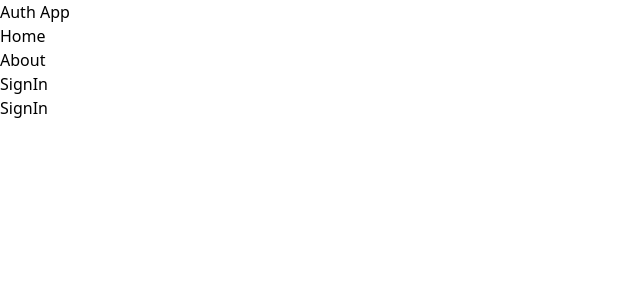
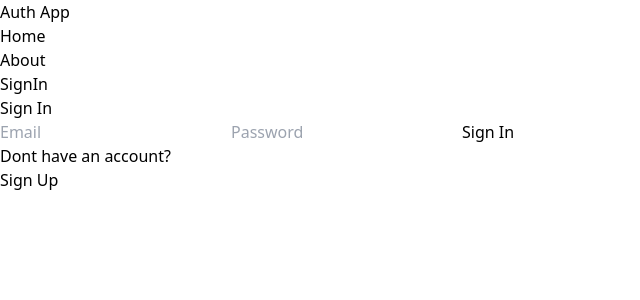
Before and after one commit to xRiiku/MERN-Auth, a React (Vite) app in the folder client/: page /sign-in in a window 1280 px wide. Shown: the top 300 px of the page, without its empty margins (0-640 px from the left). Built offline with nearby package versions, Linux system fonts and the light colour scheme.

Commit message:
complete sign in page functionality

```diff
--- a/client/src/pages/SignIn.jsx
+++ b/client/src/pages/SignIn.jsx
@@ -1,5 +1,59 @@
+import { useState } from 'react'
+import {Link, useNavigate} from 'react-router-dom'
+
 export default function SignIn() {
+  const [formData, setFormData] = useState({})
+  const [error, setError] = useState(false)
+  const [loading, setLoading] = useState(false)
+  const navigate = useNavigate()
+
+  const handleChange = (e) => {
+    setFormData({...formData, [e.target.id]: e.target.value})
+    //mantenemos el valor que haya en formData con el spread operator y le añadimos el nuevo valor
+    //con e.target.id obtenemos el valor segun id (username) y con e.target.value obtenemos el valor de ese id (Username)
+  }
+
+  const handleSubmit = async (e) => {
+    e.preventDefault()
+    try {
+      setLoading(true)
+      setError(false)
+      const res = await fetch('/api/auth/signin', {
+        method: 'POST',
+        headers:{
+          'Content-Type': 'application/json'
+        },
+        body: JSON.stringify(formData)
+      })
+      const data = await res.json()
+      setLoading(false)
+      if(data.success === false){
+        setError(true)
+        return
+      }
+      navigate('/')
+    } catch(error){
+      setLoading(false)
+      setError(true)
+    }
+  }
   return (
-    <div>SignIn</div>
+    <div className="p-3 max-w-lg mx-auto">
+      <h1 className="text-3xl text-center font-semibold my-7">Sign In</h1>
+      <form onSubmit={handleSubmit} className="flex flex-col gap-4">
+        <input type="email" placeholder="Email" id="email" className="bg-slate-100 p-3 rounded-lg" onChange={handleChange}/>
+        <input type="password" placeholder="Password" id="password" className="bg-slate-100 p-3 rounded-lg" onChange={handleChange}/>
+        <button disabled={loading} className="bg-slate-700 text-white p-3 rounded-lg uppercase hover:opacity-95 disabled:opacity-80">
+          {loading ? 'Loading...' : 'Sign In'}
+        </button>
+      </form>
+      <div className="flex gap-2 mt-5">
+        <p>Dont have an account?</p>
+        <Link to="/sign-up">
+          <span className="text-blue-500">Sign Up</span>
+        </Link>
+      </div>
+      <p className='text-red-700 mt-5'>{error && 'Something went wrong!'}</p>
+    </div>
   )
 }
--- a/client/src/pages/SignUp.jsx
+++ b/client/src/pages/SignUp.jsx
@@ -1,10 +1,11 @@
 import { useState } from 'react'
-import {Link} from 'react-router-dom'
+import {Link, useNavigate} from 'react-router-dom'
 
 export default function SignUp() {
   const [formData, setFormData] = useState({})
   const [error, setError] = useState(false)
   const [loading, setLoading] = useState(false)
+  const navigate = useNavigate()
 
   const handleChange = (e) => {
     setFormData({...formData, [e.target.id]: e.target.value})
@@ -30,6 +31,7 @@
         setError(true)
         return
       }
+      navigate('/sign-in')
     } catch(error){
       setLoading(false)
       setError(true)
@@ -37,7 +39,7 @@
   }
   return (
     <div className="p-3 max-w-lg mx-auto">
-      <h1 className="text-3xl text-center font-semibold my-7">SignUp</h1>
+      <h1 className="text-3xl text-center font-semibold my-7">Sign Up</h1>
       <form onSubmit={handleSubmit} className="flex flex-col gap-4">
         <input type="text" placeholder="Username" id="username" className="bg-slate-100 p-3 rounded-lg" onChange={handleChange}/>
         <input type="email" placeholder="Email" id="email" className="bg-slate-100 p-3 rounded-lg" onChange={handleChange}/>
```
